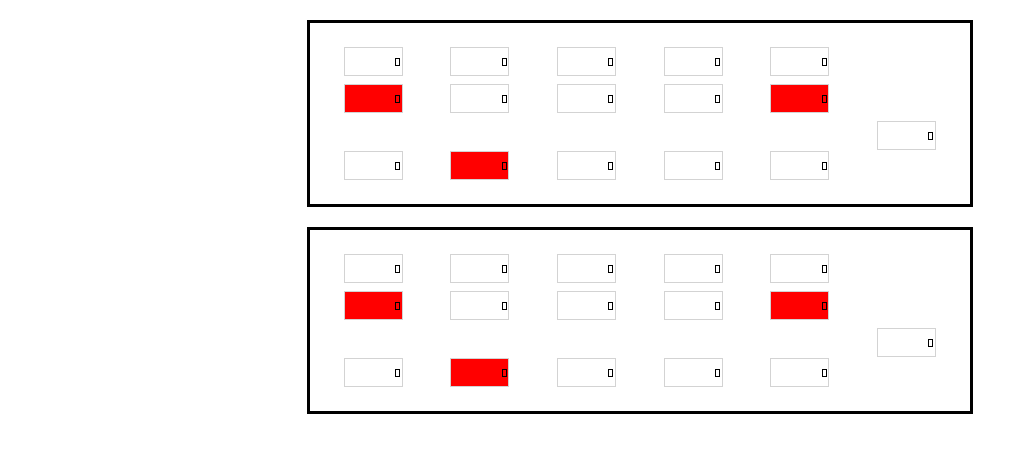
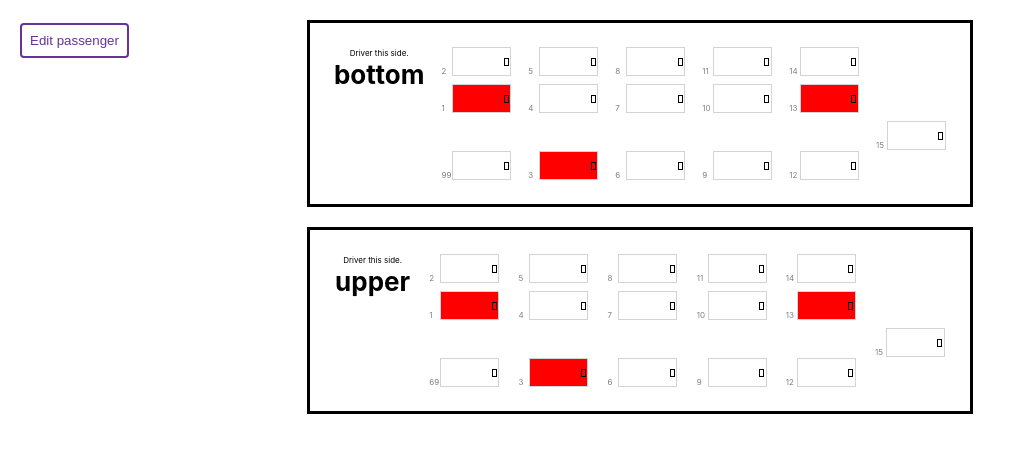
Before and after one commit to nohosh/busbooking, a React (Create React App) app: page /selectseat in a window 1280 px wide. Shown: the top 452 px of the page, without its empty margins (0-1016 px from the left). Built offline with nearby package versions, Linux system fonts and the light colour scheme.

Commit message:
Add routing, add styling ii

```diff
--- a/src/App.css
+++ b/src/App.css
@@ -62,4 +62,80 @@
 }
 /* SEAT CONTAINER END */
 
-/* PASSENGER CONTAINER */
+button {
+	background: none;
+	cursor: pointer;
+	padding: 8px;
+	border: 2px solid rebeccapurple;
+	color: rebeccapurple;
+	border-radius: 4px;
+}
+
+button:disabled,
+button[disabled] {
+	color: gray;
+	border: 2px solid gray;
+	cursor: not-allowed;
+}
+.btn-delete {
+	margin: 10px;
+	padding: 5px;
+	border: 2px solid crimson;
+}
+.btn-delete:hover {
+	background-color: crimson;
+}
+.btn-add {
+	background-color: darkorange;
+	color: white;
+}
+.btn-add:hover {
+	color: darkorange;
+	background: blue;
+	border: 2px solid darkorange;
+}
+.btn-next:hover {
+	background-color: darkgreen;
+	color: white;
+	left: 20px;
+}
+
+.btn-container {
+	display: flex;
+	justify-content: center;
+	gap: 1rem;
+	margin-top: 30px;
+}
+
+.btn-back {
+	position: absolute;
+	left: 20px;
+	top: 23px;
+}
+input {
+	border: none;
+	border-bottom: 1px solid black;
+	margin: 8px;
+	padding: 8px;
+}
+input:focus {
+	outline: none;
+}
+
+.layout-decs {
+	font-size: 13px;
+}
+
+.layout-decs h1 {
+	margin-top: 0px;
+}
+.layout-decs span {
+	font-size: 8px;
+}
+.seat-num {
+	font-size: 8px;
+	position: absolute;
+	left: -21%;
+	bottom: -5%;
+	color: gray;
+}
--- a/src/views/SeatLayout.js
+++ b/src/views/SeatLayout.js
@@ -2,6 +2,7 @@ import React, { useCallback, useContext, useState } from 'react';
 import Seat from '../components/Seat';
 import BUS_LAYOUT from '../data.json';
 import { SeatContext } from '../context/seatContext';
+import { Link } from 'react-router-dom';
 function SeatLayout() {
 	const [layouts, setLayouts] = useState(BUS_LAYOUT);
 	const { passengers, selectedSeat, setSelectedSeat } = useContext(SeatContext);
@@ -38,8 +39,15 @@ function SeatLayout() {
 	};
 	return (
 		<div className="seat-selection-container">
+			<Link to="/" className="btn-back">
+				<button type="button">Edit passenger</button>
+			</Link>
 			{layouts.map((layout, L) => (
 				<div key={L} className="layout">
+					<div className="layout-decs">
+						<span>Driver this side.</span>
+						<h1>{layout.layoutName}</h1>
+					</div>
 					{layout.layout.map((row, R) => (
 						<div className="seat-row" key={R}>
 							{row.map((seat, C) => (
@@ -50,6 +58,7 @@ function SeatLayout() {
 									col={C}
 									type={seat.type}
 									status={seat.status}
+									number={seat.seatNo}
 									isSelected={
 										seat['isSelected'] === undefined
 											? false
@@ -64,6 +73,7 @@ function SeatLayout() {
 			))}
 			{selectedSeat.size > 0 && (
 				<button
+					className="btn-pay"
 					onClick={checkOut}
 					type="button"
 					disabled={selectedSeat.size > passengers.length}
```
